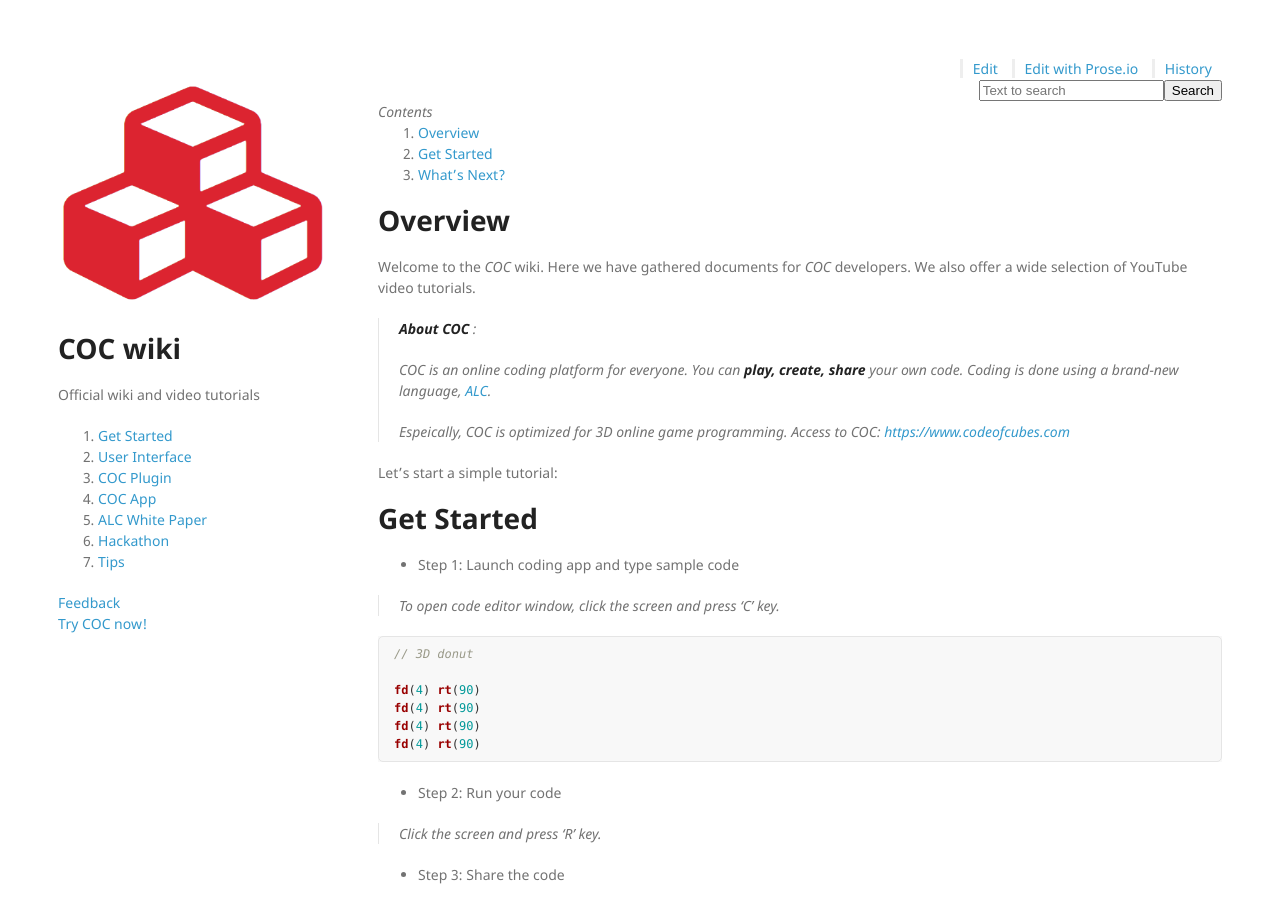
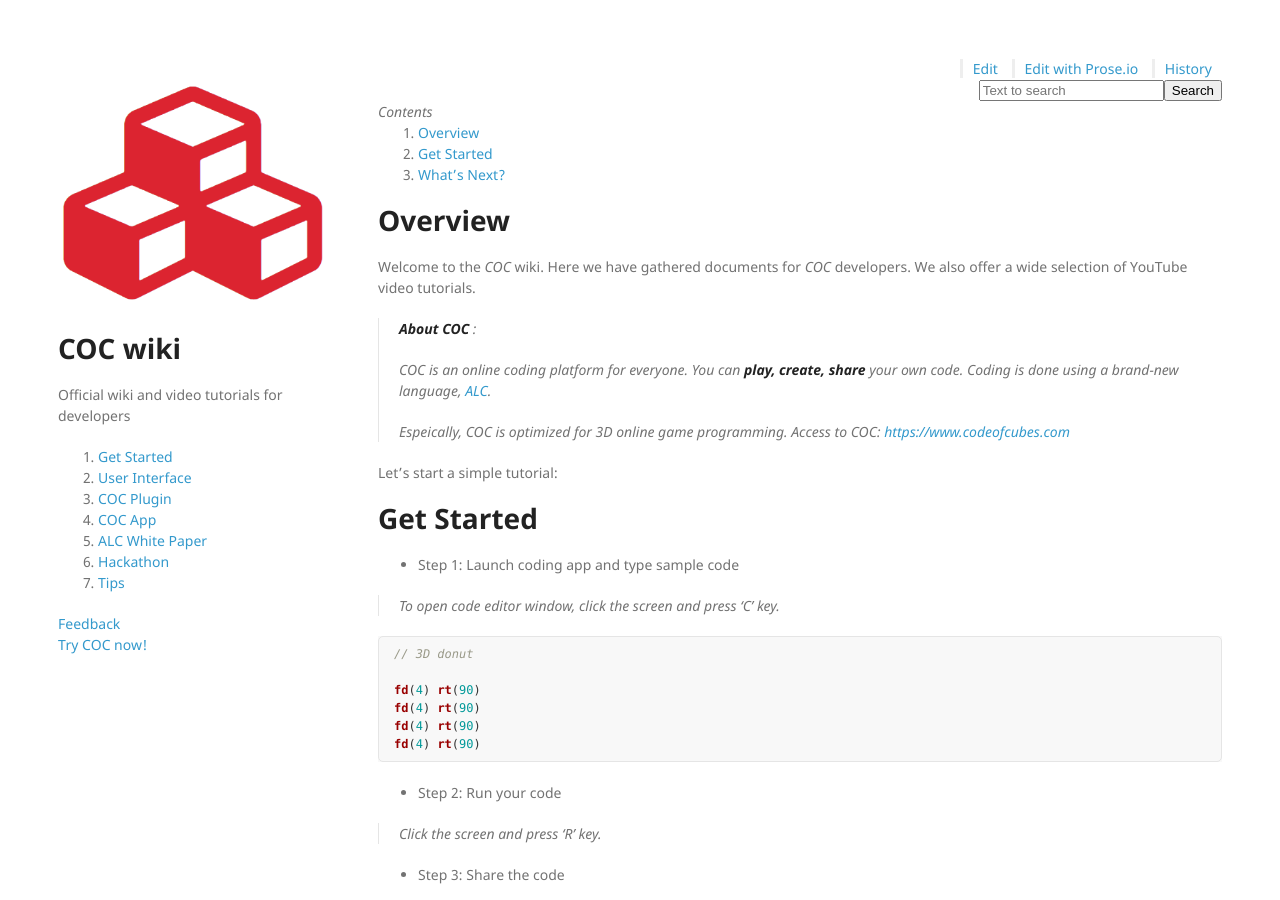
Before and after one commit to daisykim/daisykim.github.io, a Jekyll site: the page built from index.md, in a window 1280 px wide and 900 px high. Built offline with Jekyll 4.4.1, drawn with Linux system fonts in a browser that asks for light colours; nearby versions of some CDN libraries.

Commit message:
Update config

```diff
--- a/_config.yml
+++ b/_config.yml
@@ -1,5 +1,5 @@
 title: COC wiki
-description: Official wiki and video tutorials
+description: Official wiki and video tutorials for developers
 show_downloads: false
 git_branch: master
 logo_url: http://wiki.codeofcubes.com/img/coc-logo.png
```
